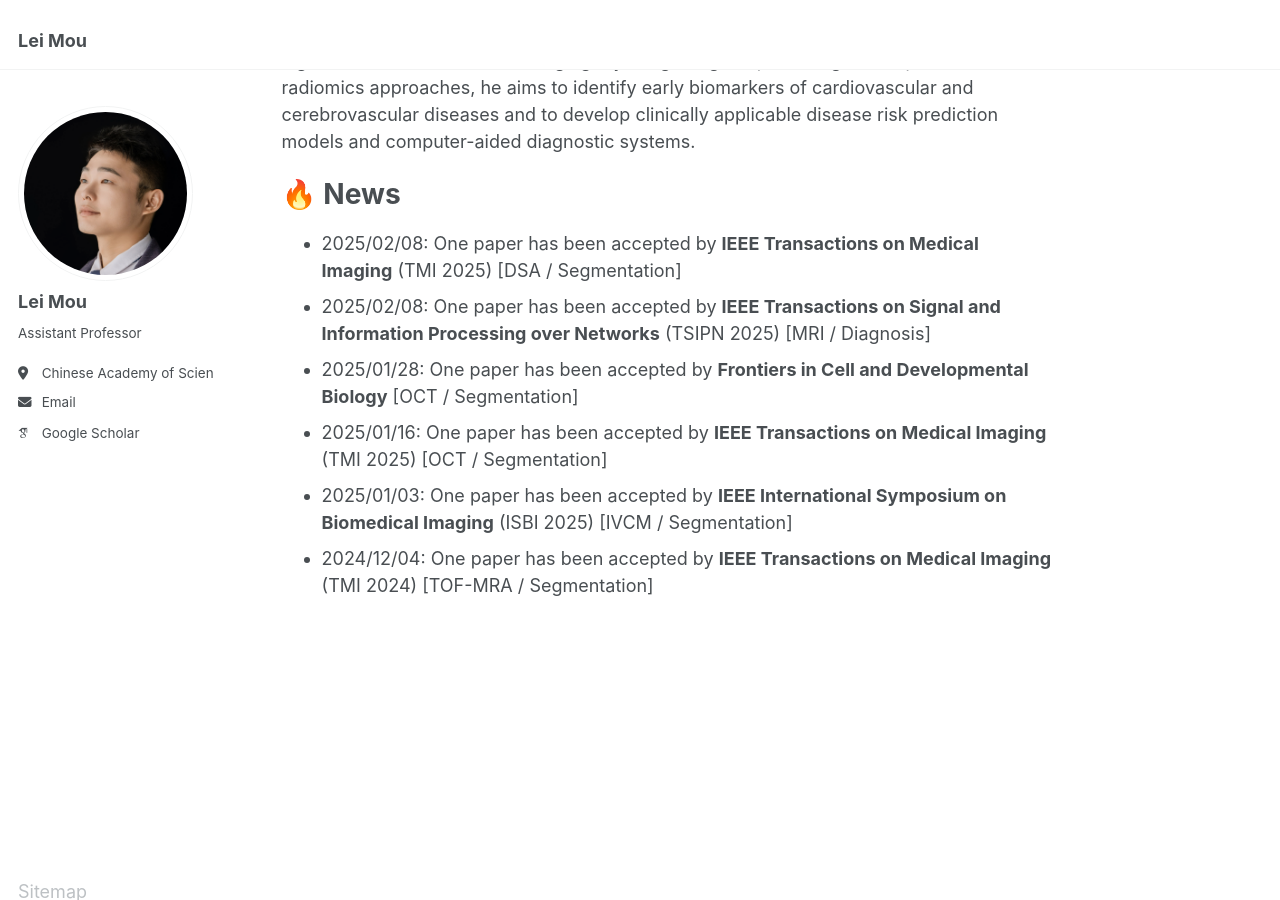
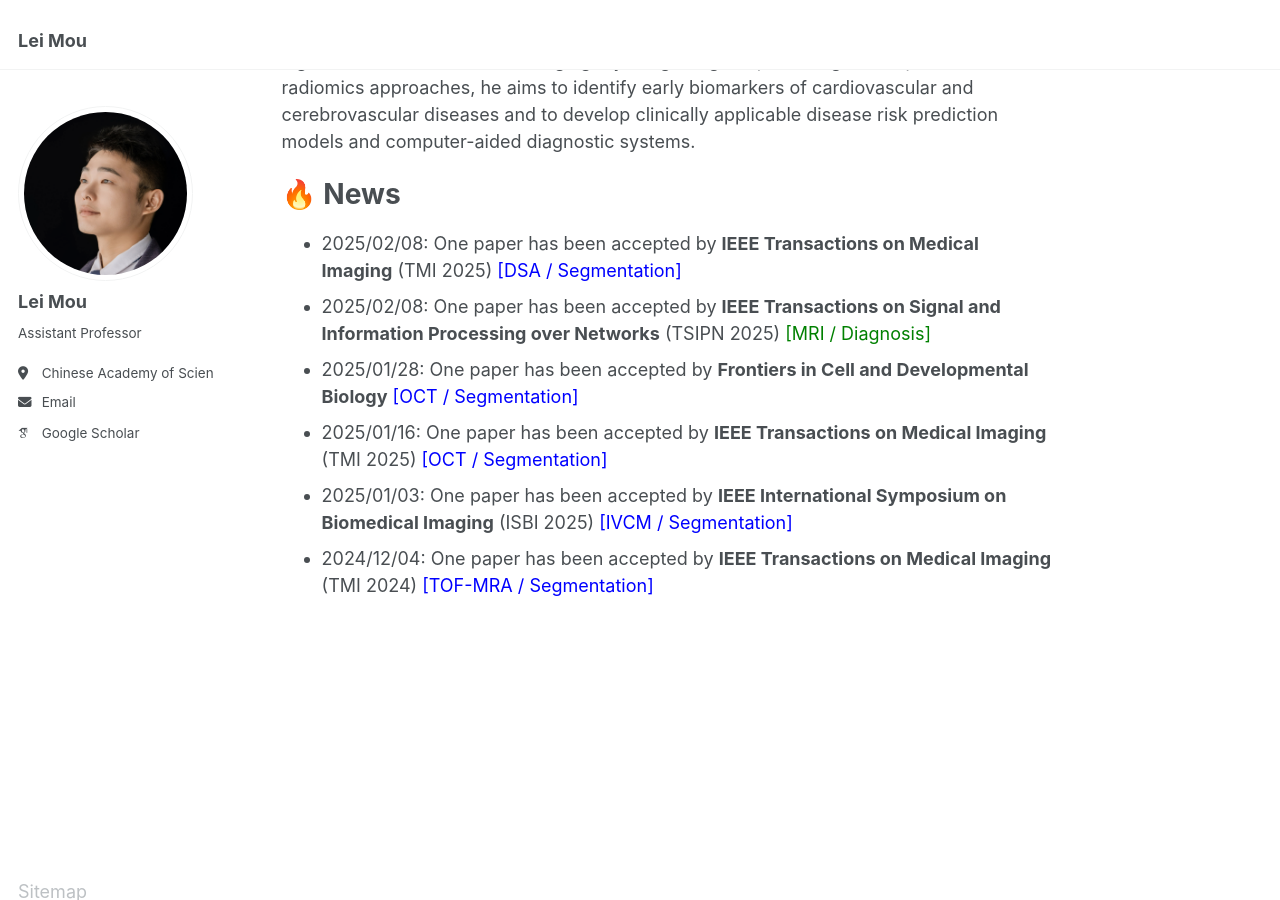
Before and after one commit to iBrain-007/iBrain-007.github.io, a Jekyll site: the page built from _pages/about.md, in a window 1280 px wide and 900 px high, scrolled down 469 px. Built offline with Jekyll 4.4.1, drawn with Linux system fonts in a browser that asks for light colours; emoji names are drawn with the system emoji font; some web fonts are replaced.

Commit message:
Update about.md

```diff
--- a/_pages/about.md
+++ b/_pages/about.md
@@ -19,9 +19,9 @@
 
 # :fire: News
 
-- 2025/02/08: One paper has been accepted by **IEEE Transactions on Medical Imaging** (TMI 2025) [DSA / Segmentation]
-- 2025/02/08: One paper has been accepted by **IEEE Transactions on Signal and Information Processing over Networks** (TSIPN 2025) [MRI / Diagnosis]
-- 2025/01/28: One paper has been accepted by **Frontiers in Cell and Developmental Biology** [OCT / Segmentation]
-- 2025/01/16: One paper has been accepted by **IEEE Transactions on Medical Imaging** (TMI 2025) [OCT / Segmentation]
-- 2025/01/03: One paper has been accepted by **IEEE International Symposium on Biomedical Imaging** (ISBI 2025) [IVCM / Segmentation]
-- 2024/12/04: One paper has been accepted by **IEEE Transactions on Medical Imaging** (TMI 2024) [TOF-MRA / Segmentation]
+- 2025/02/08: One paper has been accepted by **IEEE Transactions on Medical Imaging** (TMI 2025) <font color=blue>[DSA / Segmentation]</font>
+- 2025/02/08: One paper has been accepted by **IEEE Transactions on Signal and Information Processing over Networks** (TSIPN 2025) <font color=green>[MRI / Diagnosis]</font>
+- 2025/01/28: One paper has been accepted by **Frontiers in Cell and Developmental Biology** <font color=blue>[OCT / Segmentation]</font>
+- 2025/01/16: One paper has been accepted by **IEEE Transactions on Medical Imaging** (TMI 2025) <font color=blue>[OCT / Segmentation]</font>
+- 2025/01/03: One paper has been accepted by **IEEE International Symposium on Biomedical Imaging** (ISBI 2025) <font color=blue>[IVCM / Segmentation]</font>
+- 2024/12/04: One paper has been accepted by **IEEE Transactions on Medical Imaging** (TMI 2024) <font color=blue>[TOF-MRA / Segmentation]</font>
```
